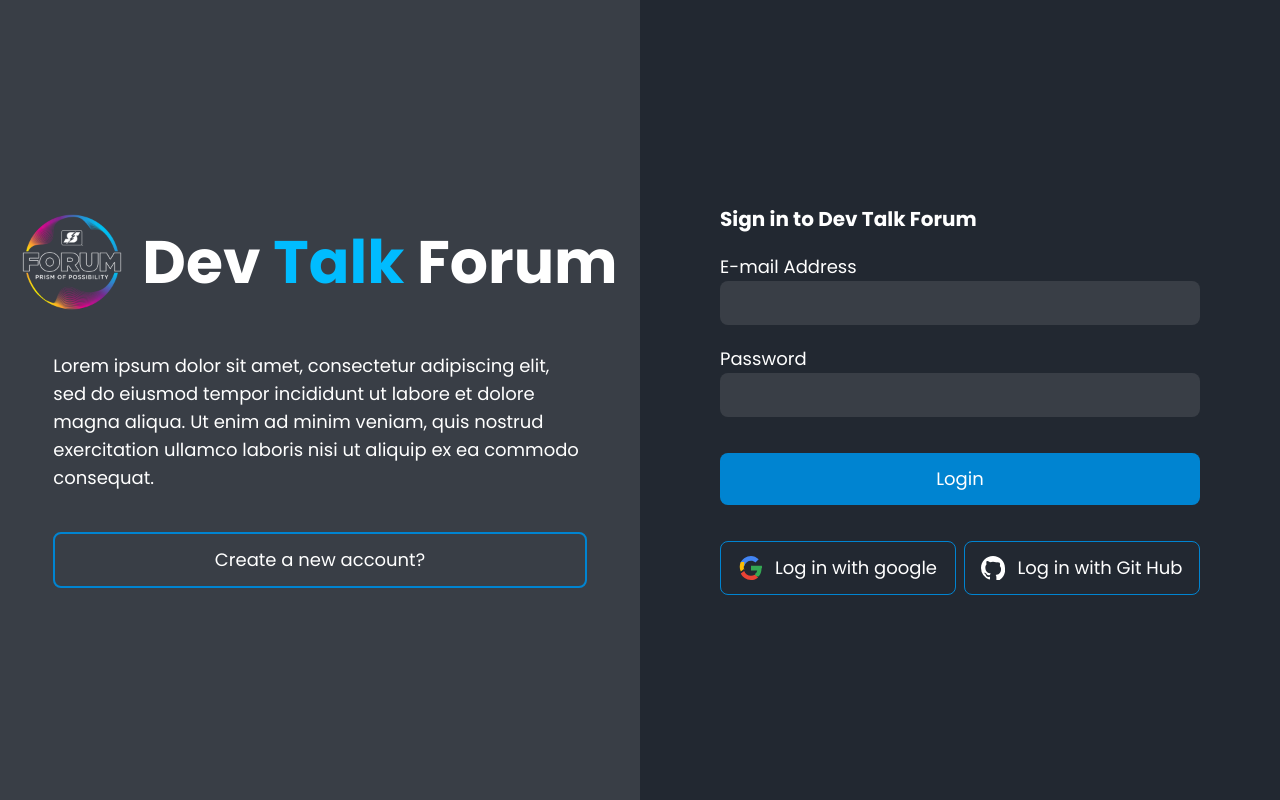
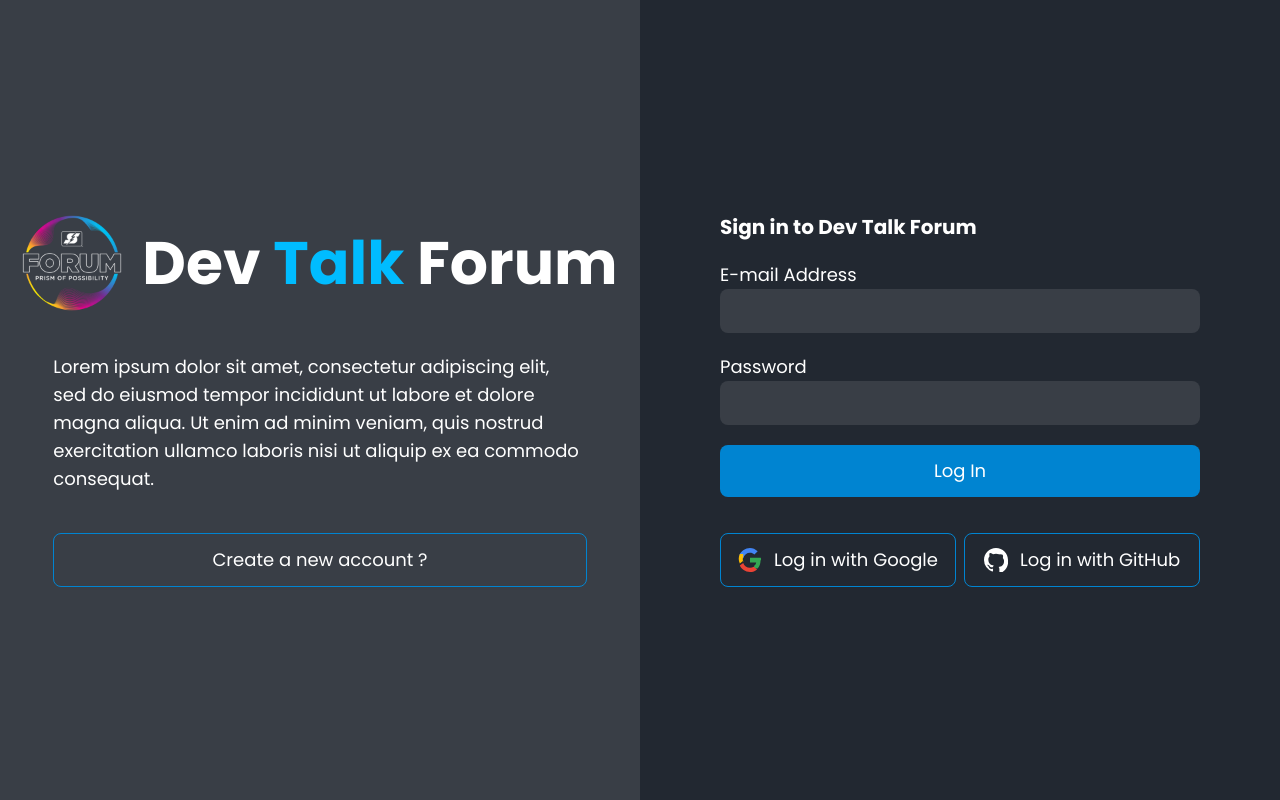
Before and after one commit to ZweLetYar/Forum, a Next.js app: page /login in a window 1280 px wide. Built offline with nearby package versions, Linux system fonts and the light colour scheme.

Commit message:
create Button Component

```diff
--- a/app/(auth)/login/page.tsx
+++ b/app/(auth)/login/page.tsx
@@ -1,8 +1,46 @@
 import React from "react";
 import Input from "../../components/input";
 import Image from "next/image";
+import Button from "@/app/components/Button";
 
 function page() {
+  const googleIcon = (
+    <svg
+      xmlns="http://www.w3.org/2000/svg"
+      width="24"
+      height="24"
+      viewBox="0 0 48 48"
+    >
+      <path
+        fill="#4285F4"
+        d="M24 9.5c3.4 0 6.4 1.2 8.8 3.5l6.6-6.6C34.7 2.5 29.6 0 24 0 14.6 0 6.6 5.8 2.7 14.3l7.8 6.1C12.3 13.5 17.7 9.5 24 9.5z"
+      />
+      <path
+        fill="#34A853"
+        d="M46.1 24.5c0-1.7-.1-3.3-.4-4.9H24v9.3h12.4c-.5 2.8-2 5.1-4.2 6.7v5.4h6.8c4-3.7 6.1-9.2 6.1-16.5z"
+      />
+      <path
+        fill="#FBBC05"
+        d="M10.5 28.1c-1.2-3.5-1.2-7.3 0-10.8v-5.4H3.7c-3 6-3 13.1 0 19.1l6.8-5.4z"
+      />
+      <path
+        fill="#EA4335"
+        d="M24 48c5.6 0 10.7-1.9 14.2-5.2l-6.8-5.4c-2 1.3-4.6 2-7.4 2-6.3 0-11.7-4-13.6-9.6l-6.8 5.4C6.6 42.2 14.6 48 24 48z"
+      />
+    </svg>
+  );
+  const gitHubIcon = (
+    <svg
+      xmlns="http://www.w3.org/2000/svg"
+      width="24"
+      height="24"
+      viewBox="0 0 24 24"
+      fill="currentColor"
+    >
+      <path d="M12 0C5.37 0 0 5.37 0 12a12 12 0 008.21 11.44c.6.11.82-.26.82-.58v-2.03c-3.34.73-4.04-1.61-4.04-1.61-.55-1.4-1.34-1.77-1.34-1.77-1.09-.75.08-.74.08-.74 1.2.08 1.84 1.24 1.84 1.24 1.07 1.84 2.8 1.31 3.48 1 .11-.78.42-1.31.76-1.61-2.66-.3-5.47-1.34-5.47-5.95 0-1.31.47-2.38 1.24-3.22-.12-.3-.54-1.52.12-3.16 0 0 1-.32 3.3 1.23a11.5 11.5 0 016 0C17.7 6.42 18.7 6.74 18.7 6.74c.66 1.64.24 2.86.12 3.16.77.84 1.24 1.91 1.24 3.22 0 4.62-2.81 5.64-5.49 5.94.43.37.81 1.1.81 2.22v3.29c0 .32.22.7.82.58A12 12 0 0024 12c0-6.63-5.37-12-12-12z" />
+    </svg>
+  );
+
   return (
     <div className="flex  h-screen bg-[#222831] text-white">
       <div className="flex flex-col items-center justify-center text-lg space-y-10 w-1/2 bg-[#393E46] h-full ">
@@ -19,9 +57,9 @@ function page() {
           minim veniam, quis nostrud exercitation ullamco laboris nisi ut
           aliquip ex ea commodo consequat.
         </p>
-        <button className="text-center w-5/6 py-3 border-2 border-sky-600 rounded-lg cursor-pointer">
-          Create a new account?
-        </button>
+        <div className="w-5/6">
+          <Button type="outline">Create a new account ?</Button>
+        </div>
       </div>
 
       <div className="flex  items-center justify-center w-1/2 h-full text-lg">
@@ -36,48 +74,18 @@ function page() {
           <div className="w-full">
             <Input type="password" label="Password" />
           </div>
-          <button className="text-center w-full py-3 bg-sky-600 rounded-lg  cursor-pointer mt-4">
-            Login
-          </button>
+          <Button type="normal">Log In</Button>
           <div className="flex justify-between gap-2 mt-4">
-            <button className="flex items-center justify-center space-x-3 w-1/2 py-3 border border-sky-600 rounded-lg  cursor-pointer">
-              <svg
-                xmlns="http://www.w3.org/2000/svg"
-                width="24"
-                height="24"
-                viewBox="0 0 48 48"
-              >
-                <path
-                  fill="#4285F4"
-                  d="M24 9.5c3.4 0 6.4 1.2 8.8 3.5l6.6-6.6C34.7 2.5 29.6 0 24 0 14.6 0 6.6 5.8 2.7 14.3l7.8 6.1C12.3 13.5 17.7 9.5 24 9.5z"
-                />
-                <path
-                  fill="#34A853"
-                  d="M46.1 24.5c0-1.7-.1-3.3-.4-4.9H24v9.3h12.4c-.5 2.8-2 5.1-4.2 6.7v5.4h6.8c4-3.7 6.1-9.2 6.1-16.5z"
-                />
-                <path
-                  fill="#FBBC05"
-                  d="M10.5 28.1c-1.2-3.5-1.2-7.3 0-10.8v-5.4H3.7c-3 6-3 13.1 0 19.1l6.8-5.4z"
-                />
-                <path
-                  fill="#EA4335"
-                  d="M24 48c5.6 0 10.7-1.9 14.2-5.2l-6.8-5.4c-2 1.3-4.6 2-7.4 2-6.3 0-11.7-4-13.6-9.6l-6.8 5.4C6.6 42.2 14.6 48 24 48z"
-                />
-              </svg>
-              <p>Log in with google</p>
-            </button>
-            <button className="flex items-center justify-center space-x-3 text-center w-1/2 py-3 border border-sky-600 rounded-lg  cursor-pointer">
-              <svg
-                xmlns="http://www.w3.org/2000/svg"
-                width="24"
-                height="24"
-                viewBox="0 0 24 24"
-                fill="currentColor"
-              >
-                <path d="M12 0C5.37 0 0 5.37 0 12a12 12 0 008.21 11.44c.6.11.82-.26.82-.58v-2.03c-3.34.73-4.04-1.61-4.04-1.61-.55-1.4-1.34-1.77-1.34-1.77-1.09-.75.08-.74.08-.74 1.2.08 1.84 1.24 1.84 1.24 1.07 1.84 2.8 1.31 3.48 1 .11-.78.42-1.31.76-1.61-2.66-.3-5.47-1.34-5.47-5.95 0-1.31.47-2.38 1.24-3.22-.12-.3-.54-1.52.12-3.16 0 0 1-.32 3.3 1.23a11.5 11.5 0 016 0C17.7 6.42 18.7 6.74 18.7 6.74c.66 1.64.24 2.86.12 3.16.77.84 1.24 1.91 1.24 3.22 0 4.62-2.81 5.64-5.49 5.94.43.37.81 1.1.81 2.22v3.29c0 .32.22.7.82.58A12 12 0 0024 12c0-6.63-5.37-12-12-12z" />
-              </svg>
-              <p>Log in with Git Hub</p>
-            </button>
+            <div className="w-1/2">
+              <Button icon={googleIcon} type="outline">
+                Log in with Google
+              </Button>
+            </div>
+            <div className="w-1/2">
+              <Button icon={gitHubIcon} type="outline">
+                Log in with GitHub
+              </Button>
+            </div>
           </div>
         </form>
       </div>
--- /dev/null
+++ b/app/components/Button.tsx
@@ -0,0 +1,24 @@
+import React, { ReactNode } from "react";
+
+function Button({
+  icon,
+  children,
+  type,
+}: {
+  icon?: ReactNode;
+  children?: ReactNode;
+  type?: "normal" | "outline";
+}) {
+  return (
+    <button
+      className={` w-full py-3  rounded-lg  cursor-pointer hover:bg-sky-700 ${
+        icon ? "flex items-center justify-center space-x-3" : ""
+      } ${type == "normal" ? "bg-sky-600" : "border border-sky-600"}`}
+    >
+      {icon && icon}
+      <p>{children}</p>
+    </button>
+  );
+}
+
+export default Button;
```
